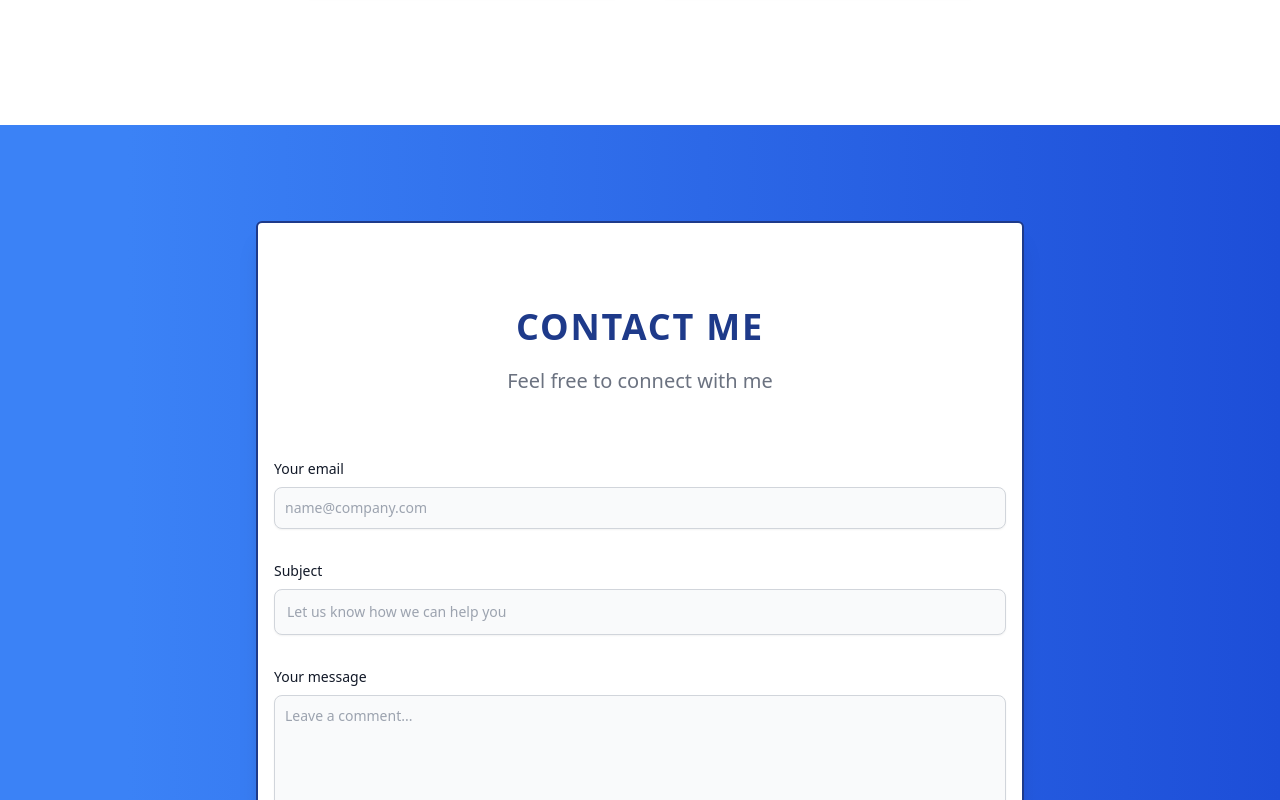
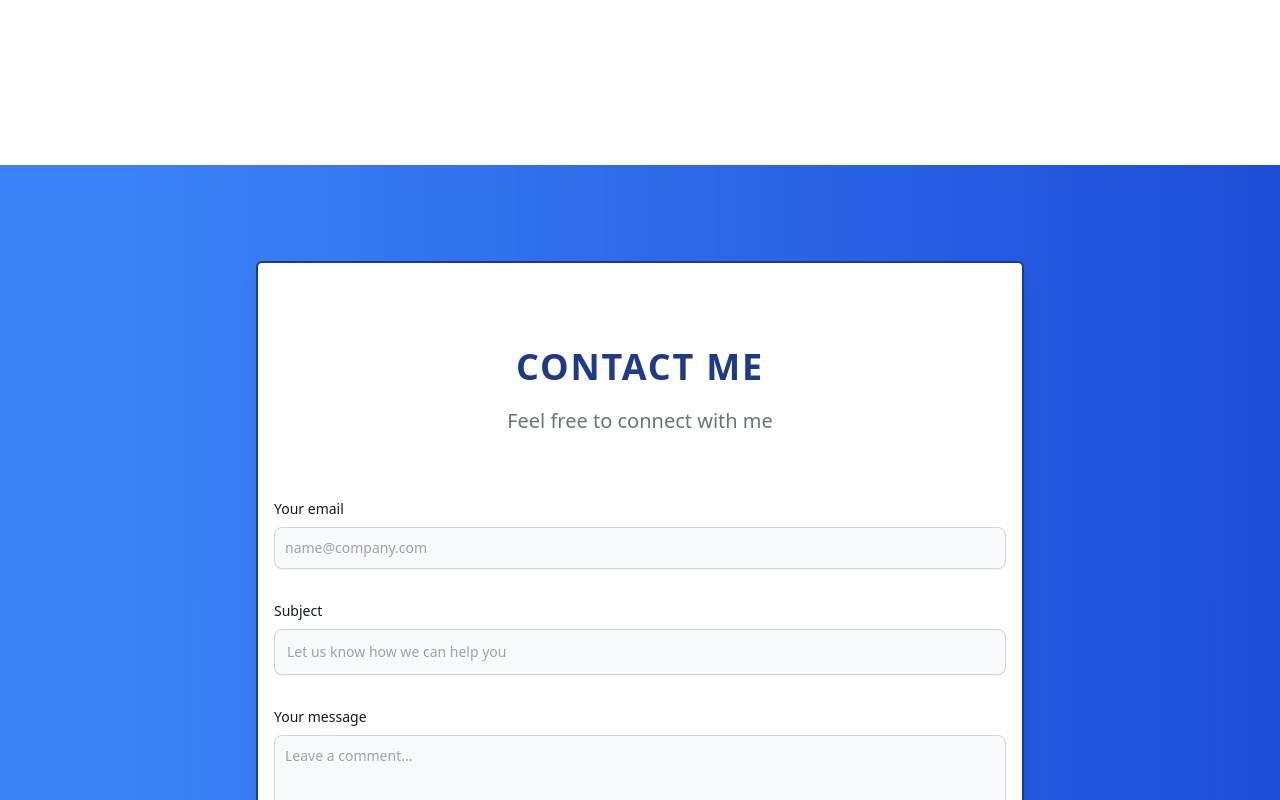
Before and after one commit to ShawnRSidwell/portfolio, a React (Vite) app: page / in a window 1280 px wide. Shown: the part 3720-4520 px from the top of the page. Built offline with nearby package versions, Linux system fonts and the light colour scheme.

Commit message:
fix scrolling links

```diff
--- a/src/components/Contact/Contact.jsx
+++ b/src/components/Contact/Contact.jsx
@@ -5,7 +5,7 @@ function Contact() {
     <>
       <section
         id="contact"
-        className="md:bg-gradient-to-r from-blue-500 from-10%  to-blue-700 dark:bg-gray-900 md:py-24"
+        className="md:bg-gradient-to-r from-blue-500 from-10%  to-blue-700 dark:bg-gray-900 md:py-24 md:mt-10"
       >
         <div className="py-8 lg:py-16 px-4 mx-auto max-w-screen-md bg-white rounded-md md:border-2 md:border-blue-900 shadow-xl">
           <h2 className="text-xl md:text-4xl font-extrabold tracking-wider text-center p-5 text-blue-900 uppercase">
--- a/src/components/Header/Nav.jsx
+++ b/src/components/Header/Nav.jsx
@@ -8,14 +8,16 @@ function Navlinks() {
   return (
     <>
       <ScrollLink to="home">Home</ScrollLink>
-      <ScrollLink to="about">About</ScrollLink>
+      <ScrollLink to="about" offset={-100}>
+        About
+      </ScrollLink>
       <ScrollLink to="projects" offset={-100}>
         Projects
       </ScrollLink>
       <ScrollLink to="experience" offset={-70}>
         Experience
       </ScrollLink>
-      <ScrollLink to="contact" offset={-120}>
+      <ScrollLink to="contact" offset={-70}>
         Contact
       </ScrollLink>
     </>
--- a/src/components/Header/ScrollLink.jsx
+++ b/src/components/Header/ScrollLink.jsx
@@ -1,7 +1,7 @@
 import { Link } from "react-scroll";
 import { useHeader } from "../../contexts/HeaderContext";
 
-function ScrollLink({ to, offset = -200, children }) {
+function ScrollLink({ to, offset = -100, children }) {
   const { isSticky } = useHeader();
   return (
     <Link
```
